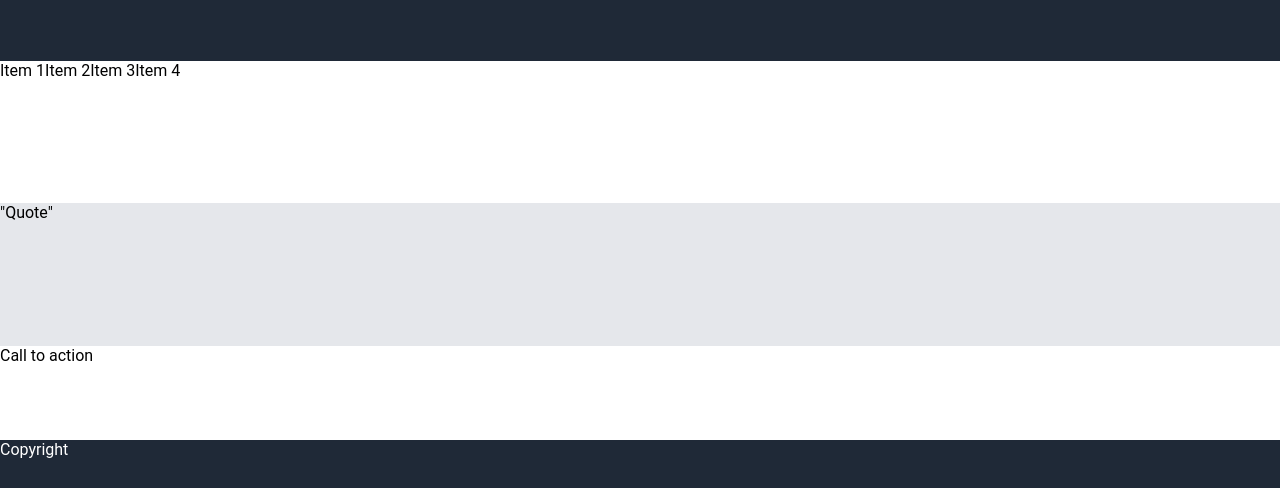
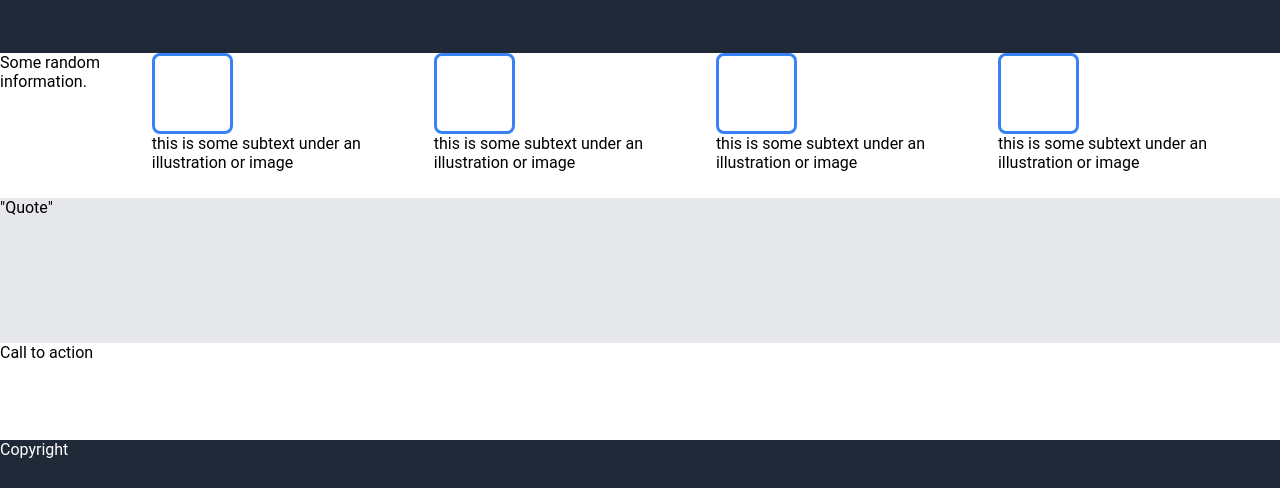
Before and after one commit to KgitWH21/odin-landing-page, a plain HTML site: page index.html in a window 1280 px wide. Shown: the part 312-800 px from the top of the page. Drawn offline with Linux system fonts and the light colour scheme.

Commit message:
Add styled boxes to information area

```diff
--- a/index.html
+++ b/index.html
@@ -33,17 +33,22 @@
             </div>
         </div>
         <div class="random-info">
-            <div class="item-1">Item 1
-
+            <div class="rinfo-title">Some random information.</div>
+            <div class="item">
+            <div class="img-box"></div>
+            <div class="item-text">this is some subtext under an illustration or image</div>
             </div>
-            <div class="item-2">Item 2
-
+            <div class="item">
+            <div class="img-box"></div>
+            <div class="item-text">this is some subtext under an illustration or image</div>
             </div>
-            <div class="item-3">Item 3
-
+            <div class="item">
+            <div class="img-box"></div>
+            <div class="item-text">this is some subtext under an illustration or image</div>
             </div>
-            <div class="item-4">Item 4
-
+            <div class="item">
+            <div class="img-box"></div>
+            <div class="item-text">this is some subtext under an illustration or image</div>
             </div>
         </div>
         <div class="quote-area">"Quote"</div>
--- a/style.css
+++ b/style.css
@@ -22,7 +22,7 @@ body {
     margin: 0px;
     display: flex;
     flex-direction: column;
-    flex: 1.5;
+    flex: 1;
 }
 
 #header {
@@ -60,7 +60,7 @@ ul {
     flex-direction: column;
     max-width: 375px;
     margin-left: 136px;
-    margin-bottom: 64px;
+    margin-bottom: 56px;
 
 }
 
@@ -90,7 +90,7 @@ ul {
 .gray-box {
     margin-left: auto;
     margin-right: 128px;
-    margin-bottom: 64px;
+    margin-bottom: 56px;
     max-height: 200px;
     width: 450px;
     padding: 8px;
@@ -107,6 +107,13 @@ ul {
     flex: 1;
 }
 
+.img-box {
+    width: 75px;
+    height: 75px;
+    border: solid #3882F6;
+    border-radius: 8px;
+}
+
 .quote-area {
     display: flex;
     flex: 1;
```
